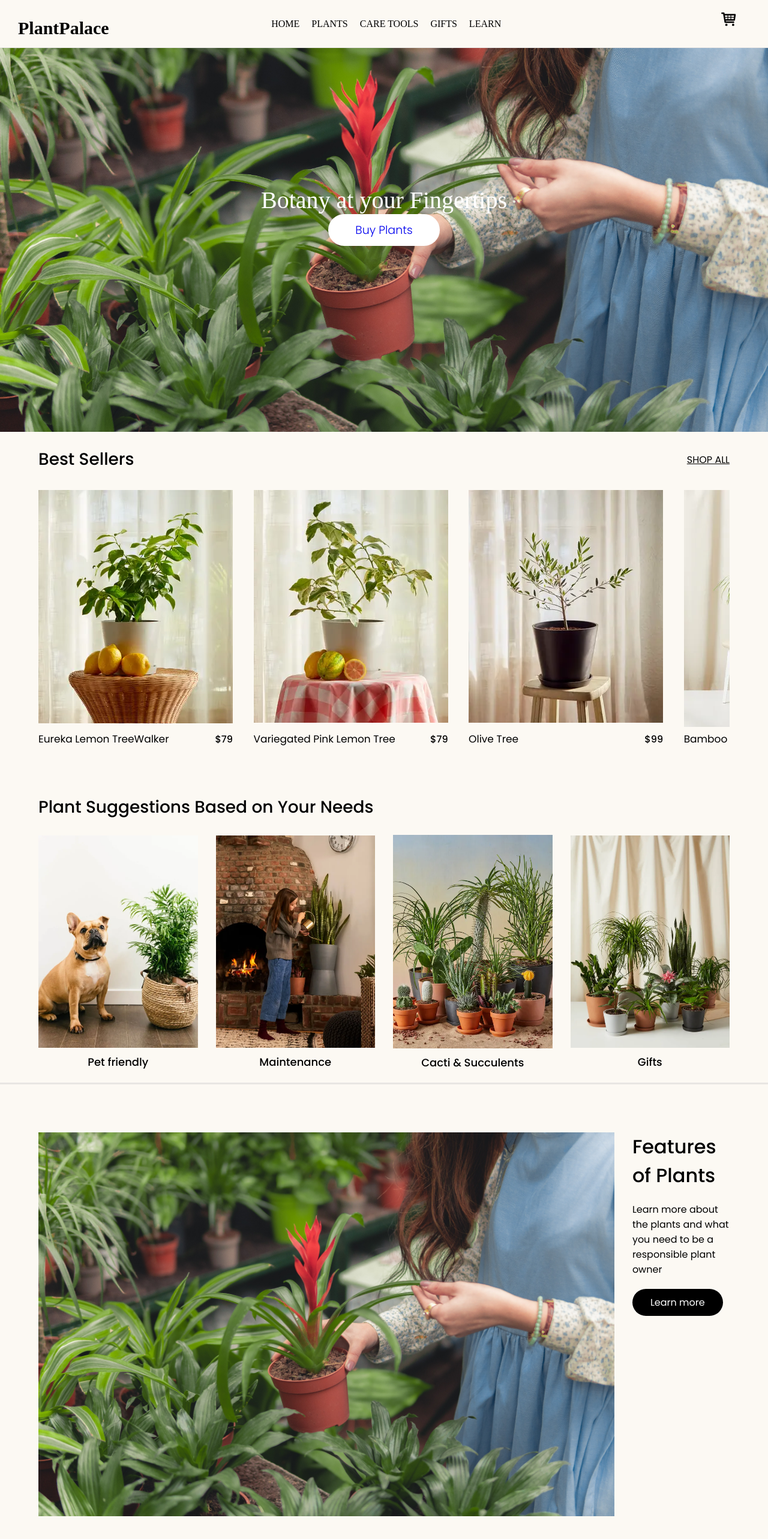
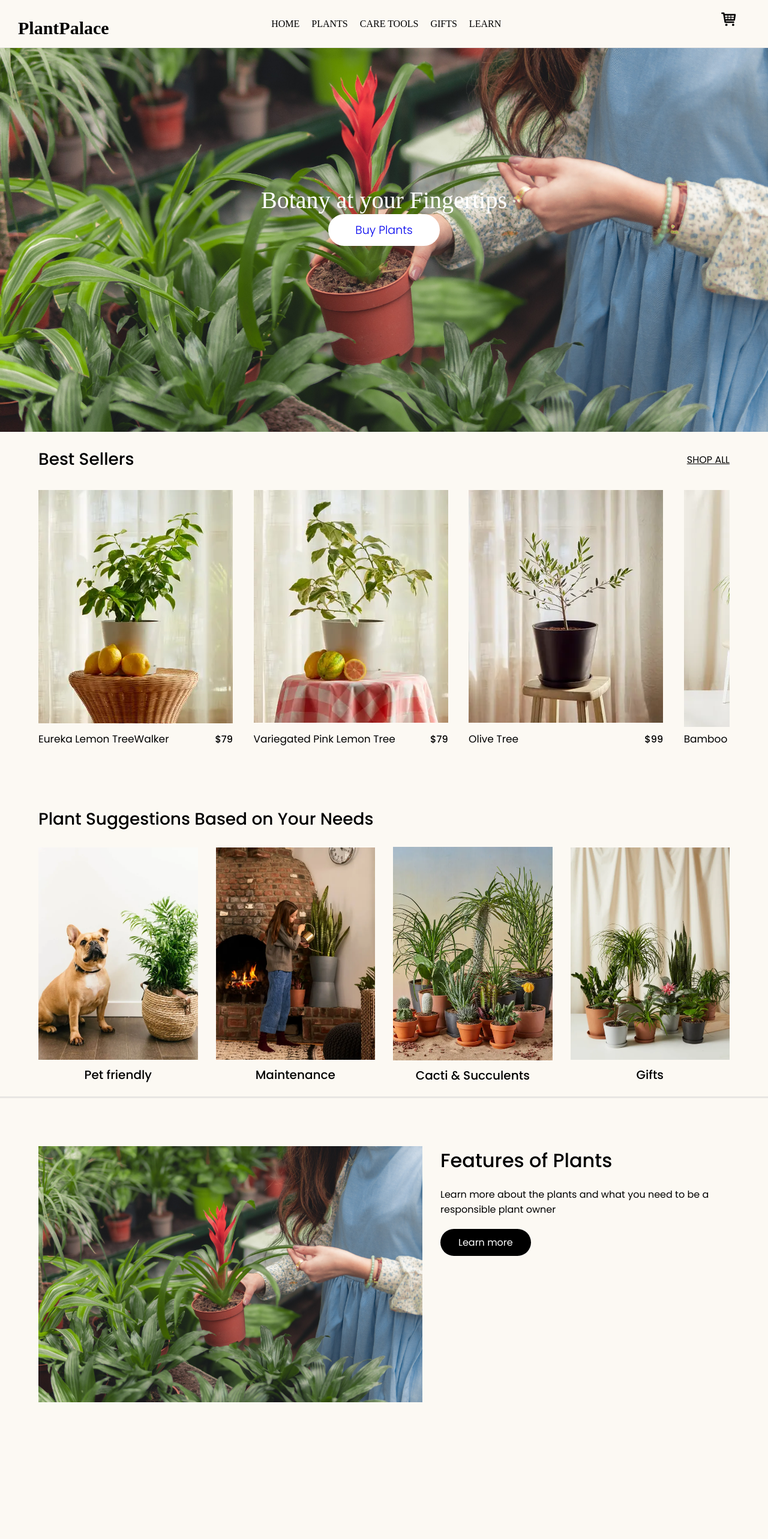
Before and after one commit to Iengem/Plantpalace, a React (Create React App) app: page / in a window 1280 px wide. Shown: the top 2566 px of the page at 60% size. Built offline with nearby package versions, Linux system fonts and the light colour scheme; a web font is replaced by a local one.

Commit message:
Part of the responsiveness added

```diff
--- /dev/null
+++ b/src/components/Homepage/cartFunctionality.js
@@ -0,0 +1,6 @@
+var noti = document.querySelector('.notification');
+var adder = document.querySelector('.adder');
+
+export function adder1(){
+    noti.style.display = 'none';
+}
--- a/src/components/Homepage/homePage.css
+++ b/src/components/Homepage/homePage.css
@@ -8,7 +8,7 @@
 .homePagehero{
     height: 90vh;
     width: 100% ;
-    overflow-y: hidden;
+    overflow: hidden;
     display: flex;
     position: relative;
     justify-content: center;
@@ -16,6 +16,7 @@
 }
 .homePageheroImage{
     position: absolute;
+    height: 110vh;
     width: 100%;
 }
 .homePageheroText{
@@ -58,21 +59,26 @@
     width: 90vw;
     gap: 3%;
     overflow-x: scroll;
-    padding-bottom: 10px;
+    padding-bottom: 30px;
 }
 .slideItem{
     display: flex;
     flex-direction: column;
+    align-items: center;
     text-decoration: none;
+    width: 100%;
 }
+
 .slideImage{
     width: 100%;
     height: 100%;
+    position: relative;
 }
 .slideText{
     display: flex;
     justify-content: space-between;
     align-items: center;
+    width: 100%;
 }
 .slideText h1{
     color: black;
@@ -135,7 +141,7 @@
     width: 100%;
 }
 .FinderCards p{
-    font-size: 18px;
+    font-size: 20px;
     font-weight: 500;
     color: black;
 }
@@ -174,7 +180,8 @@
     width: 80%;
 }
 .Learn{
-    display: flex;
+    display: grid;
+    grid-template-columns: repeat(2, 1fr);
     height: 90vh;
     padding-left: 5%;
     padding-right: 5%;
@@ -185,8 +192,33 @@
     display: flex;
     flex-direction: column;
     gap: 20px;
-    width: 30%;
+    width: 100%;
 }
 .LearnText h1{
     font-weight: 500;
 }
+.Learn img{
+    width: 50vw;
+}
+
+/* Cart styling */
+
+.cartAdder{
+    position: absolute;
+    padding: 10px 20px;
+    border-radius: 50px;
+    width: 80%;
+    right: 10%;
+    text-align: center;
+    bottom: 50px;
+    background-color: white;
+    color: black;
+    z-index: -1;
+}
+.slideItem:hover .cartAdder{
+    z-index: 1;
+}
+.cartAdder:hover{
+    transform: scale(1.05);
+    transition: 0.3s ease-in-out;
+}
--- a/src/components/Homepage/homePage.jsx
+++ b/src/components/Homepage/homePage.jsx
@@ -10,6 +10,8 @@ import gift from '../images/gifts.webp';
 import giftImage from '../images/gift.webp';
 import Footer from '../Footer/Footer';
 import Learn from '../images/Learn.jpg';
+import { adder1 } from './cartFunctionality';
+
 
 const homePage = () =>{
     return(
@@ -30,12 +32,15 @@ const homePage = () =>{
                     </div>
                     <div className='slider'>
                         <div className='contentSlide'>
+
                             {/* Imported the array to be used for the Slider */}
+
                           {firstSlide.map((item, key)=>{
                             return(
                                 <Link className='slideItem'>
                                     <div className='slideImage'>
                                         {item.img}
+                                        <p className='cartAdder' >Add to Cart</p>
                                     </div>
                                     <div className='slideText'>
                                         <h1>{item.name}</h1>
```
